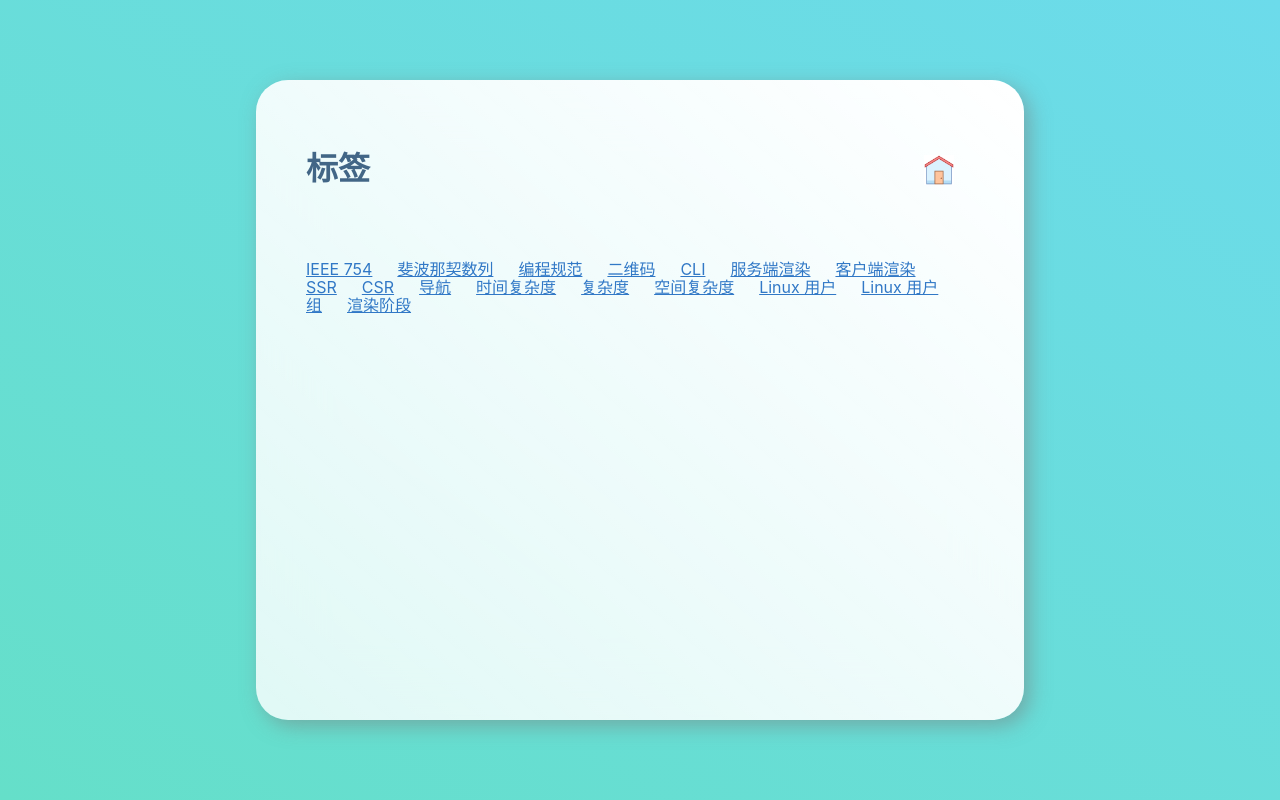
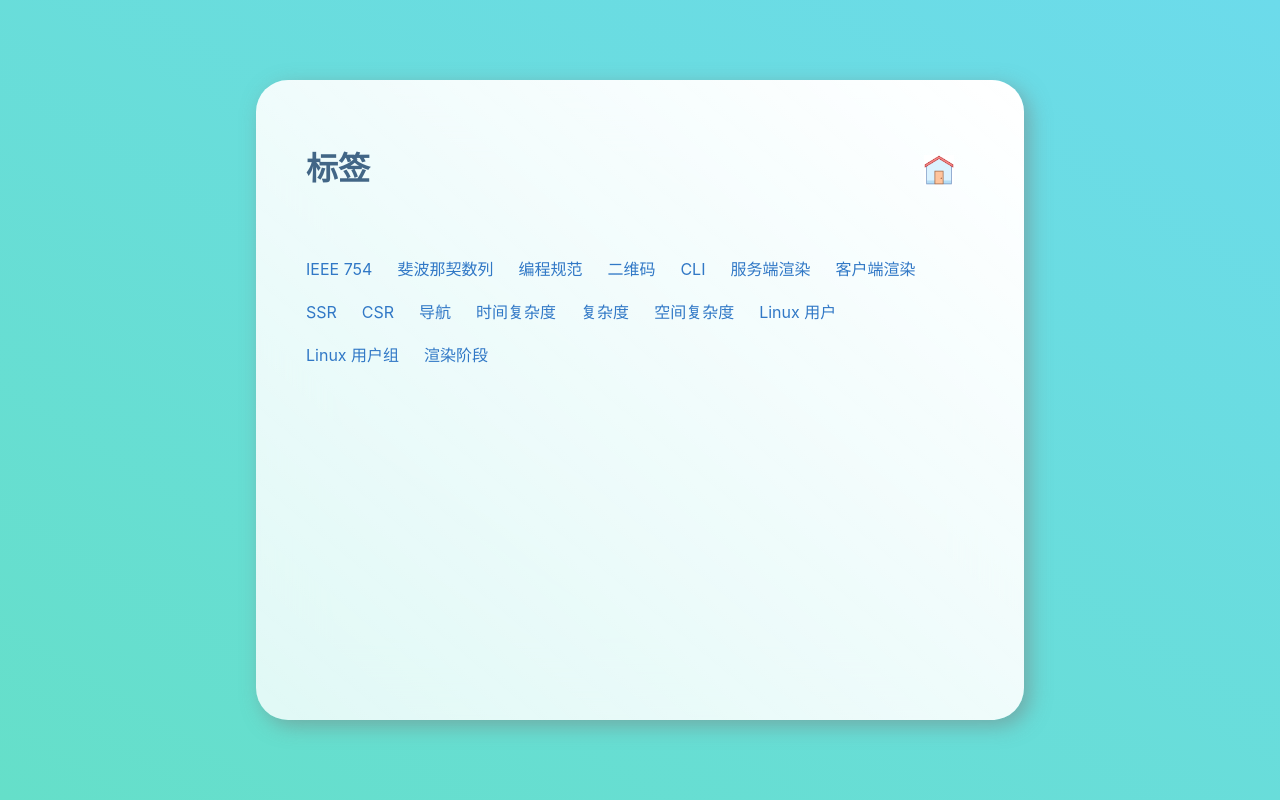
Before and after one commit to luohuidong/next-blog, a Next.js app: page /tags in a window 1280 px wide. Built offline with nearby package versions, Linux system fonts and the light colour scheme.

Commit message:
更改样式

```diff
--- a/styles/tags.module.scss
+++ b/styles/tags.module.scss
@@ -1,6 +1,13 @@
 .container {
   .tagText {
+    display: inline-block;
+
     margin-right: 25px;
+    margin-bottom: 25px;
+
+    a {
+      text-decoration: none;
+    }
 
     a:hover {
       cursor: pointer;
```
